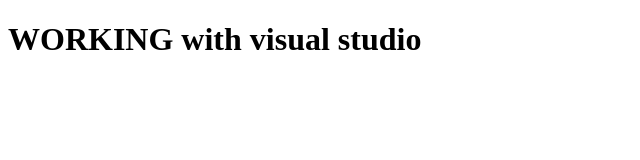
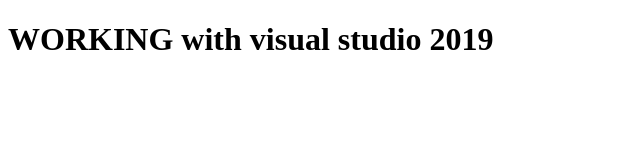
Before and after one commit to rizz870/thermalProject, a website: page tail1.html in a window 1280 px wide. Shown: the whole page, without its empty margins (0-640 px from the left). Drawn offline with Linux system fonts and the light colour scheme.

Commit message:
new changing in tail1

```diff
--- a/tail1.html
+++ b/tail1.html
@@ -5,6 +5,6 @@
 </head>
 <body>
 
-    <h1>WORKING with visual studio</h1>
+    <h1>WORKING with visual studio 2019</h1>
 
 </body>
```
